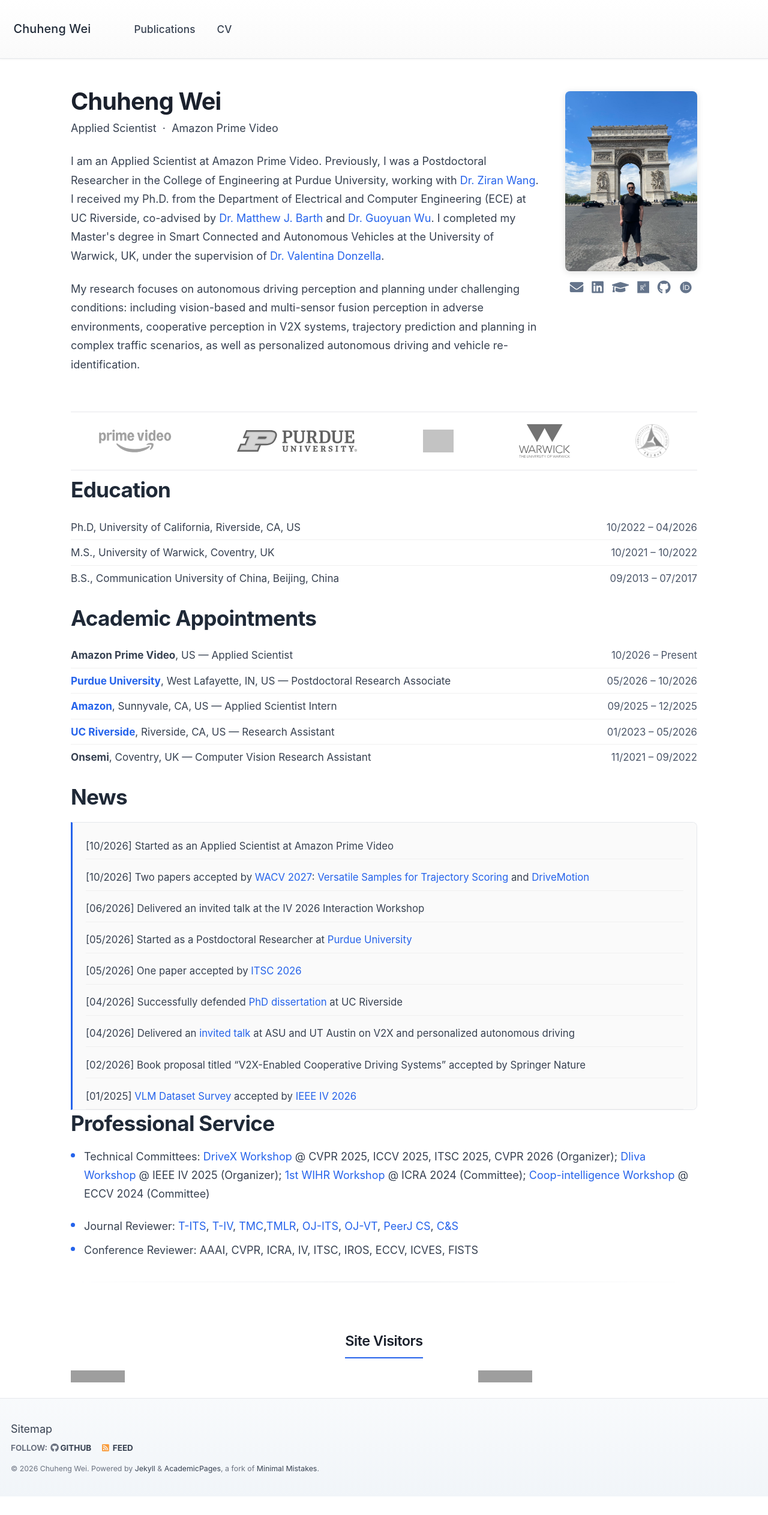
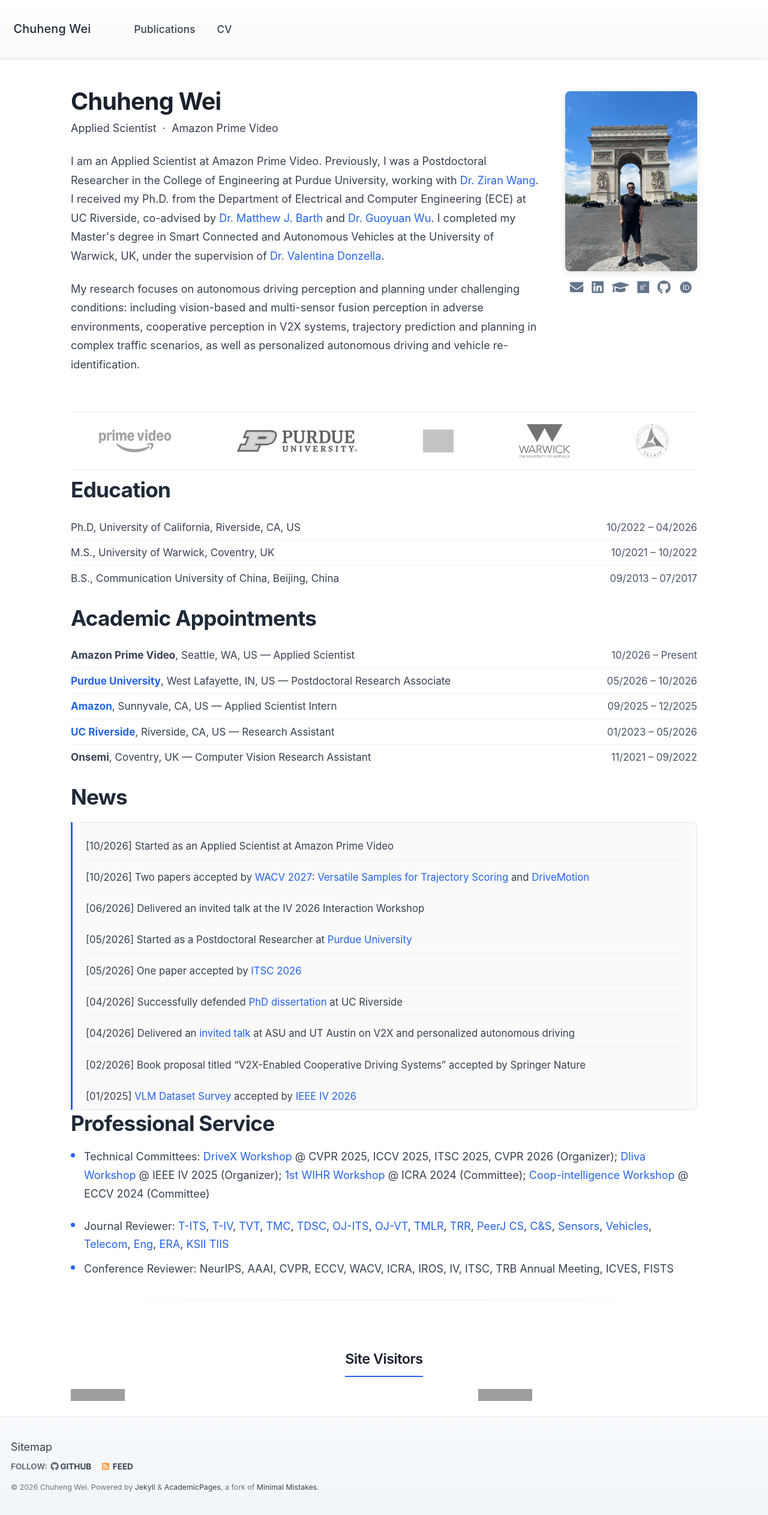
Before and after one commit to ChuhengWei/ChuhengWei.github.io, a Jekyll site: the page built from _pages/about.md, in a window 1280 px wide. Shown: the whole page at 60% size. Built offline with Jekyll 4.4.1, drawn with Linux system fonts in a browser that asks for light colours; some web fonts are replaced; before the commit the page ends 2494 px from its top, so only the background shows below that; grey boxes are pictures that could not be loaded.

Commit message:
Add Seattle location and expand reviewer list
Co-Authored-By: Claude Fable 5.1 <noreply@anthropic.com>

```diff
--- a/_pages/about.md
+++ b/_pages/about.md
@@ -74,7 +74,7 @@ Academic Appointments
 ======
 <div class="cv-section">
   <div class="cv-row">
-    <span class="cv-left"><strong>Amazon Prime Video</strong>, US &mdash; Applied Scientist</span>
+    <span class="cv-left"><strong>Amazon Prime Video</strong>, Seattle, WA, US &mdash; Applied Scientist</span>
     <span class="cv-date">10/2026 – Present</span>
   </div>
   <div class="cv-row">
@@ -140,8 +140,8 @@ Professional Service
 
 - Technical Committees: [DriveX Workshop](https://drivex-workshop.github.io/) @ CVPR 2025, ICCV 2025, ITSC 2025, CVPR 2026 (Organizer); [Dliva Workshop](https://dliva-workshop.github.io/) @ IEEE IV 2025 (Organizer); [1st WIHR Workshop](https://icrawearable.github.io/) @ ICRA 2024 (Committee); [Coop-intelligence Workshop](https://coop-intelligence.github.io/) @ ECCV 2024 (Committee)
 
-- Journal Reviewer: [T-ITS](https://ieee-itss.org/pub/t-its/), [T-IV](https://ieee-itss.org/pub/t-iv/), [TMC](https://www.computer.org/csdl/journal/tm),[TMLR](https://jmlr.org/tmlr/), [OJ-ITS](https://ieee-itss.org/pub/oj-its/), [OJ-VT](https://ieeexplore.ieee.org/xpl/RecentIssue.jsp?punumber=8782711),  [PeerJ CS](https://peerj.com/computer-science/), [C&S](https://www.tandfonline.com/journals/ucbs20)
-- Conference Reviewer: AAAI, CVPR, ICRA, IV, ITSC, IROS, ECCV, ICVES, FISTS
+- Journal Reviewer: [T-ITS](https://ieee-itss.org/pub/t-its/), [T-IV](https://ieee-itss.org/pub/t-iv/), [TVT](https://vtsociety.org/publication/ieee-transactions-on-vehicular-technology), [TMC](https://www.computer.org/csdl/journal/tm), [TDSC](https://www.computer.org/csdl/journal/tq), [OJ-ITS](https://ieee-itss.org/pub/oj-its/), [OJ-VT](https://ieeexplore.ieee.org/xpl/RecentIssue.jsp?punumber=8782711), [TMLR](https://jmlr.org/tmlr/), [TRR](https://journals.sagepub.com/home/trr), [PeerJ CS](https://peerj.com/computer-science/), [C&S](https://www.tandfonline.com/journals/ucbs20), [Sensors](https://www.mdpi.com/journal/sensors), [Vehicles](https://www.mdpi.com/journal/vehicles), [Telecom](https://www.mdpi.com/journal/telecom), [Eng](https://www.mdpi.com/journal/eng), [ERA](https://www.aimspress.com/journal/era), [KSII TIIS](http://itiis.org/)
+- Conference Reviewer: NeurIPS, AAAI, CVPR, ECCV, WACV, ICRA, IROS, IV, ITSC, TRB Annual Meeting, ICVES, FISTS
 
 ---
 
```
